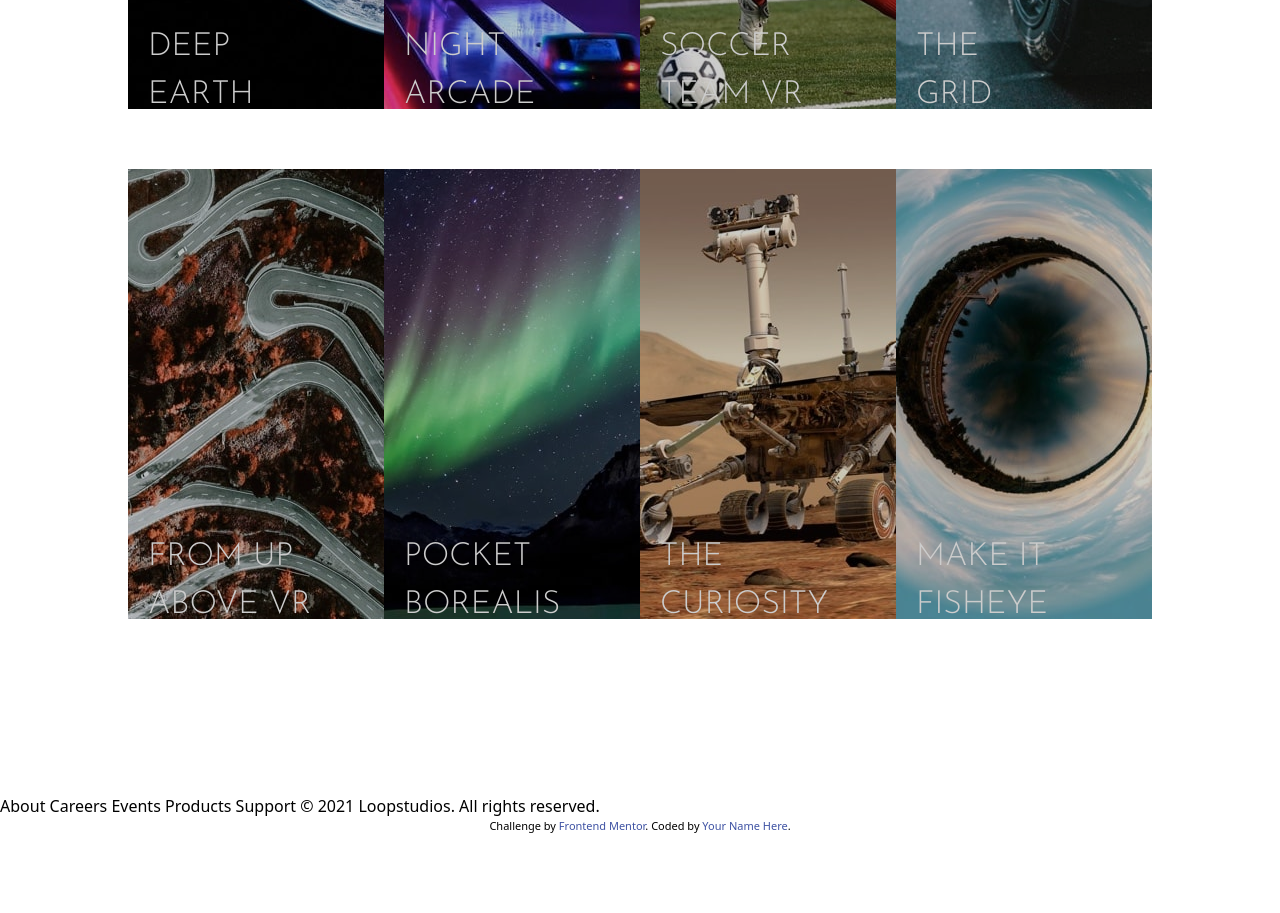
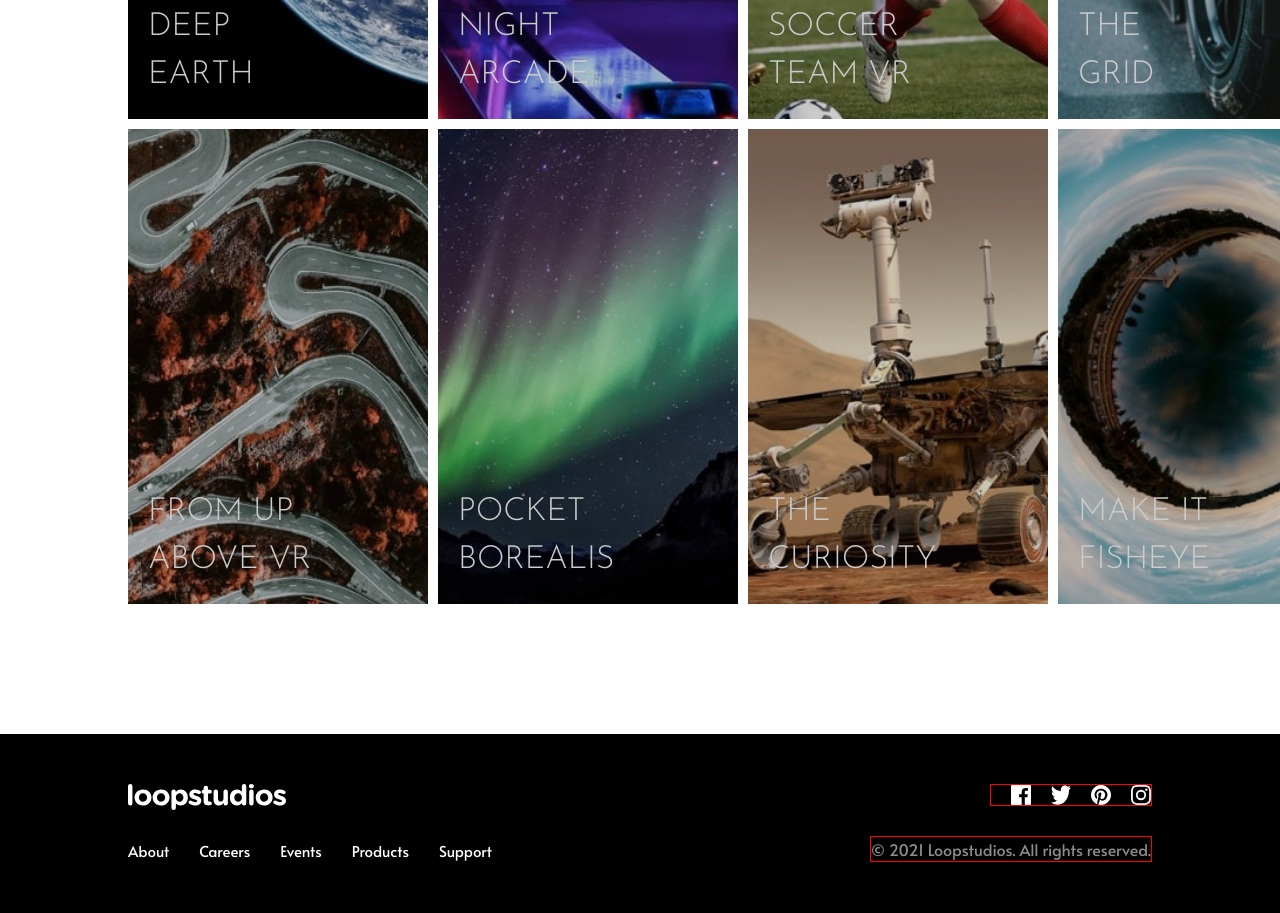
Before and after one commit to sriharshAmur/Loopstudios, a plain HTML site: page index.html in a window 1280 px wide. Shown: the part 1752-2665 px from the top of the page. Before the commit the page ends 2587 px from the top, so only its background shows below. Drawn offline with nearby package versions, Linux system fonts and the light colour scheme.

Commit message:
Footer and cards fixed

```diff
--- a/index.html
+++ b/index.html
@@ -42,11 +42,11 @@
               <img src="./images/logo.svg" >
             </div>
             <nav class="flex text-white w-1/3 justify-between">
-                <div>About</div>
-                <div>Careers</div>
-                <div>Events</div>
-                <div>Products</div>
-                <div>Support</div>
+                <div class="nav-link">About</div>
+                <div class="nav-link">Careers</div>
+                <div class="nav-link">Events</div>
+                <div class="nav-link">Products</div>
+                <div class="nav-link">Support</div>
             </nav>
           </div>
           <div id="hero-text-wrapper">
@@ -83,45 +83,71 @@
           </div>
           <div id="categories-content-wrapper">
             <div id="categories-content">
-              <div id="category" style="filter: brightness(80%);background-image: url('./images/desktop/image-deep-earth.jpg');">
-                <div id="category-text">DEEP <br> EARTH</div>
+              <div class="category" style="filter: brightness(80%);background-image: url('./images/desktop/image-deep-earth.jpg');">
+                <div class="category-text">DEEP <br> EARTH</div>
               </div>
-              <div id="category" style="filter: brightness(80%);background-image: url('./images/desktop/image-night-arcade.jpg');">
-                <div id="category-text">NIGHT <br> ARCADE</div>
+              <div class="category" style="filter: brightness(80%);background-image: url('./images/desktop/image-night-arcade.jpg');">
+                <div class="category-text">NIGHT <br> ARCADE</div>
               </div>
-              <div id="category" style="filter: brightness(80%);background-image: url('./images/desktop/image-soccer-team.jpg');">
-                <div id="category-text">SOCCER <br> TEAM VR</div>
+              <div class="category" style="filter: brightness(80%);background-image: url('./images/desktop/image-soccer-team.jpg');">
+                <div class="category-text">SOCCER <br> TEAM VR</div>
               </div>
-              <div id="category" style="filter: brightness(80%);background-image: url('./images/desktop/image-grid.jpg');">
-                <div id="category-text">THE <br> GRID</div>
+              <div class="category" style="filter: brightness(80%);background-image: url('./images/desktop/image-grid.jpg');">
+                <div class="category-text">THE <br> GRID</div>
               </div>
-              <div id="category" style="filter: brightness(80%);background-image: url('./images/desktop/image-from-above.jpg');">
-                <div id="category-text">FROM UP<br> ABOVE VR</div>
+              <div class="category" style="filter: brightness(80%);background-image: url('./images/desktop/image-from-above.jpg');">
+                <div class="category-text">FROM UP<br> ABOVE VR</div>
               </div>
-              <div id="category" style="filter: brightness(80%);background-image: url('./images/desktop/image-pocket-borealis.jpg');">
-                <div id="category-text">POCKET <br> BOREALIS</div>
+              <div class="category" style="filter: brightness(80%);background-image: url('./images/desktop/image-pocket-borealis.jpg');">
+                <div class="category-text">POCKET <br> BOREALIS</div>
               </div>
-              <div id="category" style="filter: brightness(80%);background-image: url('./images/desktop/image-curiosity.jpg');">
-                <div id="category-text">THE <br> CURIOSITY</div>
+              <div class="category" style="filter: brightness(80%);background-image: url('./images/desktop/image-curiosity.jpg');">
+                <div class="category-text">THE <br> CURIOSITY</div>
               </div>
-              <div id="category" style="filter: brightness(80%);background-image: url('./images/desktop/image-fisheye.jpg');">
-                <div id="category-text">MAKE IT <br> FISHEYE</div>
+              <div class="category" style="filter: brightness(80%);background-image: url('./images/desktop/image-fisheye.jpg');">
+                <div class="category-text">MAKE IT <br> FISHEYE</div>
               </div>
 
             </div>
           </div>
         </div>
       </div>
+        <!-- </div> -->
+        <div id="footer-container">
+          <div id="footer">
+            <div id="footer-top">
+            <img src="./images/logo.svg" alt="">
+            <div id="footer-links">
+              <div id="footer-link">About</div>
+              <div id="footer-link">Careers</div>
+              <div id="footer-link">Events</div>
+              <div id="footer-link">Products</div>
+              <div id="footer-link">Support</div>
+            </div>
+            </div>
+
+            <div id="footer-bottom">
+              <div id="footer-social-links">
+                <img src="./images/icon-facebook.svg" alt="">
+                <img src="./images/icon-twitter.svg" alt="">
+                <img src="./images/icon-pinterest.svg" alt="">
+                <img src="./images/icon-instagram.svg" alt="">
+              </div>
+              <div id="footer-copyright">
+                © 2021 Loopstudios. All rights reserved.
+              </div>
+            </div>
+            </div>
+          </div>
         </div>
-        About Careers Events Products Support © 2021 Loopstudios. All rights reserved.
 
-        <div class="attribution">
+        <!-- <div class="attribution">
             Challenge by
             <a
                 href="https://www.frontendmentor.io?ref=challenge"
                 target="_blank"
                 >Frontend Mentor</a
             >. Coded by <a href="#">Your Name Here</a>.
-        </div>
+        </div> -->
     </body>
 </html>
--- a/main.css
+++ b/main.css
@@ -54,10 +54,15 @@
     border: 2px solid white;
 }
 
+.nav-link:hover {
+    text-decoration: underline;
+    cursor: pointer;
+}
+
 /* About Setion */
 
 #about-wrapper {
-    width: 100vw;
+    /* width: 100vw; */
     padding: 50px 10vw;
     margin: 10vh 0;
 }
@@ -105,9 +110,11 @@
 /* Categories */
 
 #categories-wrapper {
-    width: 100vw;
+    /* width: 100vw; */
     padding: 50px 10vw;
     margin: 10vh 0;
+    overflow: hidden;
+    box-sizing: border-box;
     /* border: 10px solid green; */
 }
 
@@ -132,6 +139,12 @@
     padding: 10px 30px;
     letter-spacing: 3px;
     font-size: 15px;
+    cursor: pointer;
+}
+
+#categories-button:hover {
+    text-decoration: underline;
+    background-color: hsl(0, 0%, 95%);
 }
 
 #categories-content {
@@ -139,21 +152,34 @@
     display: grid;
     grid-template-columns: repeat(4, 1fr);
     grid-template-rows: 1fr 1fr;
+    grid-gap: 10px;
     width: 100%;
     /* border: 1px solid red; */
+    /* overflow: hidden; */
     color: white;
+    height: 120vh;
 }
 
-#category {
+.category {
     /* background-image: url('./images/desktop/image-deep-earth.jpg'); */
     background: linear-gradient(rgb(0, 0, 0), rgb(0, 0, 0));
     background-repeat: no-repeat;
-    background-size: contain;
-    height: 60vh;
+    background-size: cover;
+    /* height: 60vh; */
+    height: 100%;
+    width: 100%;
+    min-width: 300px;
+    /* border: 2px solid purple; */
     position: relative;
-    margin: 15px 0;
+    /* margin: 15px 0; */
+    cursor: pointer;
 }
-#category-text {
+
+.category:hover {
+    opacity: 0.9;
+}
+
+.category-text {
     font-family: 'Josefin Sans', sans-serif;
     font-size: 2rem;
     height: fit-content;
@@ -170,3 +196,59 @@
     margin-top: auto;
     filter: brightness(100%);
 }
+
+/* Footer */
+
+#footer-container {
+    color: white;
+    background-color: black;
+    /* width: 100vw; */
+    padding: 50px 10vw;
+}
+
+#footer {
+    display: flex;
+    justify-content: space-between;
+    align-items: stretch;
+    font-family: 'Alata', sans-serif;
+}
+
+#footer-top img {
+    width: 40%;
+    cursor: pointer;
+}
+
+#footer-links {
+    display: flex;
+    margin-top: 30px;
+}
+
+#footer-link {
+    margin-right: 30px;
+    font-size: 15px;
+    cursor: pointer;
+}
+
+#footer-bottom {
+    display: flex;
+    flex-direction: column;
+    align-items: flex-end;
+}
+
+#footer-social-links {
+    display: flex;
+    justify-content: end;
+    margin-bottom: 30px;
+    border: 1px solid red;
+}
+
+#footer-social-links img {
+    margin-left: 20px;
+    width: 20px;
+}
+
+#footer-copyright {
+    color: hsl(0, 0%, 55%);
+    text-align: right;
+    border: 1px solid red;
+}
```
